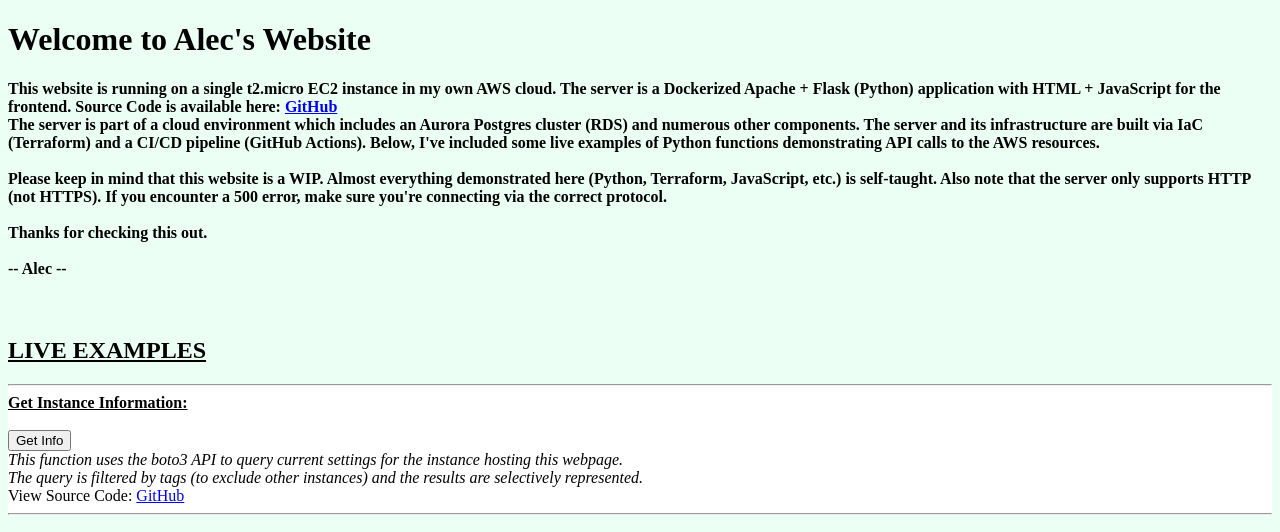
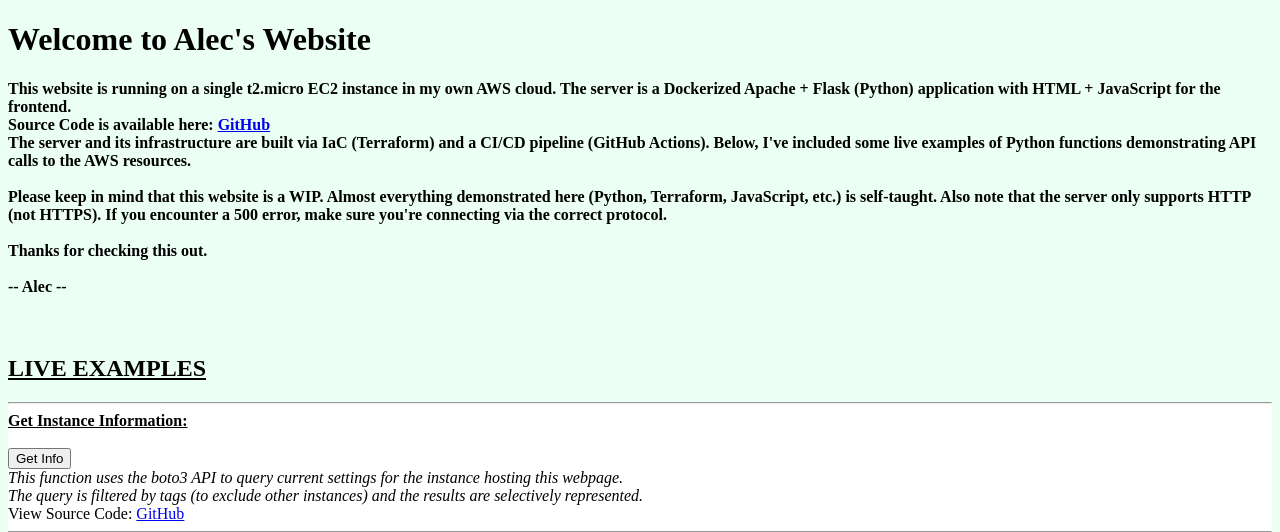
Before and after one commit to AlecApp/Website, a Flask app: page / in a window 1280 px wide. Shown: the top 532 px of the page. Run offline with Flask 2, Linux system fonts and the light colour scheme.

Commit message:
update index.html

```diff
--- a/wsgi/usr/local/www/templates/index.html
+++ b/wsgi/usr/local/www/templates/index.html
@@ -10,9 +10,9 @@
 		<h4>
         This website is running on a single t2.micro EC2 instance in my own AWS cloud.
         The server is a Dockerized Apache + Flask (Python) application with HTML + JavaScript for the frontend.
+        <br>
         Source Code is available here: <a href="https://github.com/AlecApp/Website">GitHub</a>
         <br>
-        The server is part of a cloud environment which includes an Aurora Postgres cluster (RDS) and numerous other components.
         The server and its infrastructure are built via IaC (Terraform) and a CI/CD pipeline (GitHub Actions).
         Below, I've included some live examples of Python functions demonstrating API calls to the AWS resources.
         <br>
```
